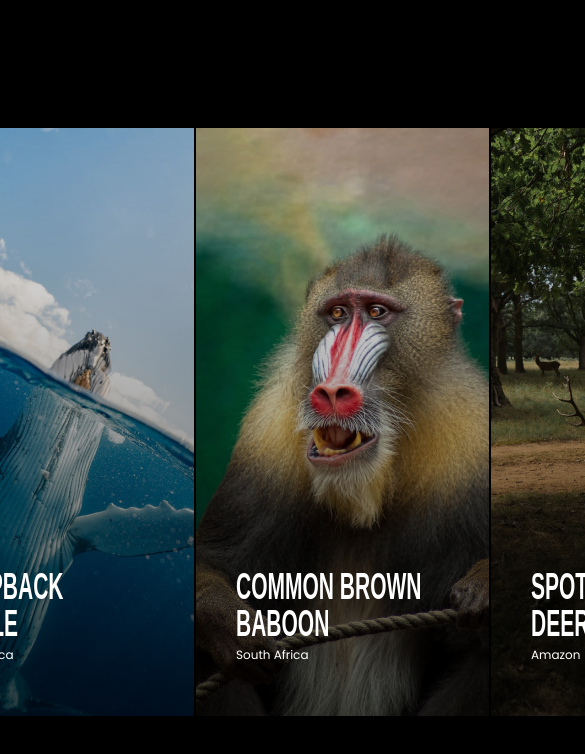
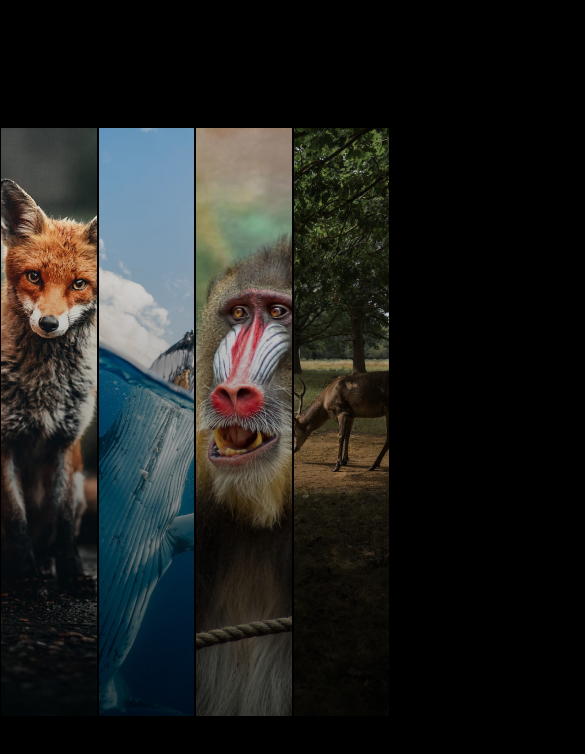
Before and after one commit to angebhd/CoA-taskforce-take-home-challenge, a plain HTML site: page index.html in a window 390 px wide. Shown: the top 754 px of the page, 585 px wide, since content can reach past the window. Drawn offline with Linux system fonts and the light colour scheme; a web font is replaced by a local one.

Commit message:
finilize UI

```diff
--- a/index.html
+++ b/index.html
@@ -13,13 +13,12 @@
     <div class="main">
 
         <div class="img">
-            <img src="images/image 1.jpg" alt="Fennec fox" />
+            <img src="images/image 1.jpg" alt="FENNEC FOX" />
 
             <div class="overlay"></div>
             <div class="info" >
                 <p class="name">FENNEC <br> FOX </p>
                 <p class="location">India</p>
-                <!-- <p class="more">Know more &#8594;</p> -->
             </div>
 
 
@@ -27,7 +26,7 @@
 
 
         <div class="img">
-            <img src="images/image 2.jpg" alt="Fennec fox" />
+            <img src="images/image 2.jpg" alt="HUMPBACK WHALE" />
 
             <div class="overlay"></div>
             <div class="info" >
@@ -37,7 +36,7 @@
 
 
         <div class="img">
-            <img src="images/image 3.jpg" alt="Fennec fox" />
+            <img src="images/image 3.jpg" alt="COMMON BROWN BABOON" />
 
             <div class="overlay"></div>
             <div class="info" >
@@ -47,7 +46,7 @@
 
 
         <div class="img">
-            <img src="images/image 4.jpg" alt="Fennec fox" />
+            <img src="images/image 4.jpg" alt="SPOTTED DEER" />
 
             <div class="overlay"></div>
             <div class="info" >
@@ -55,6 +54,6 @@
                 <p class="location">Amazon</p> </div>
             </div>
     </div>
-</body>
-<script src='scripts.js'></script>
+    <script src='scripts.js'></script>
+    </body>
 </html>
--- a/styles.css
+++ b/styles.css
@@ -9,6 +9,7 @@ body{
 }
 
 div.main {
+    max-width: 100%;
     align-content: center;
     display: flex;
 }
@@ -18,6 +19,9 @@ div.img{
     max-width: 293px;
     max-height: 588px;
     overflow: hidden;
+    display: flex;
+    justify-content: center;
+    align-items: center;
 
 }
 
@@ -61,7 +65,6 @@ p.location{
     font-family: 'Poppins', sans-serif;
     font-weight: 400;
     font-size: 12px;
-    /* margin: 0; */
 }
 p.more{
     font-family: 'Poppins', sans-serif;
@@ -74,3 +77,17 @@ p.more{
 p.show {
     height: auto;
 }
+
+@media (max-width: 768px) {
+    .info{
+        visibility: hidden;
+    }
+}
+@media (max-width: 480px) {
+
+    .img {
+        width: 98.5px !important;
+        height: 600px;
+    }
+
+}
```
